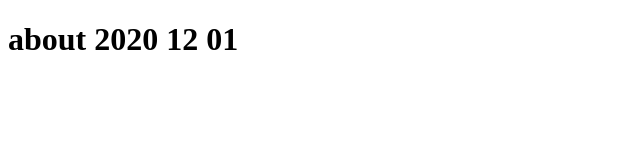
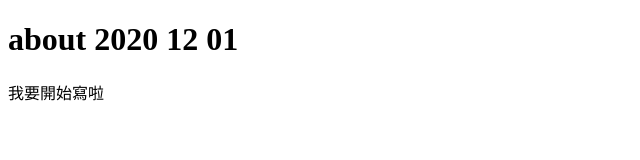
Before and after one commit to denise1993/projectA, a plain HTML site: page about.htm in a window 1280 px wide. Shown: the whole page, without its empty margins (0-640 px from the left). Drawn offline with Linux system fonts and the light colour scheme.

Commit message:
開始寫

```diff
--- a/about.htm
+++ b/about.htm
@@ -7,5 +7,6 @@
   </head>
   <body>
     <h1>about 2020 12 01</h1>
+    <p>我要開始寫啦</p>
   </body>
 </html>
```
